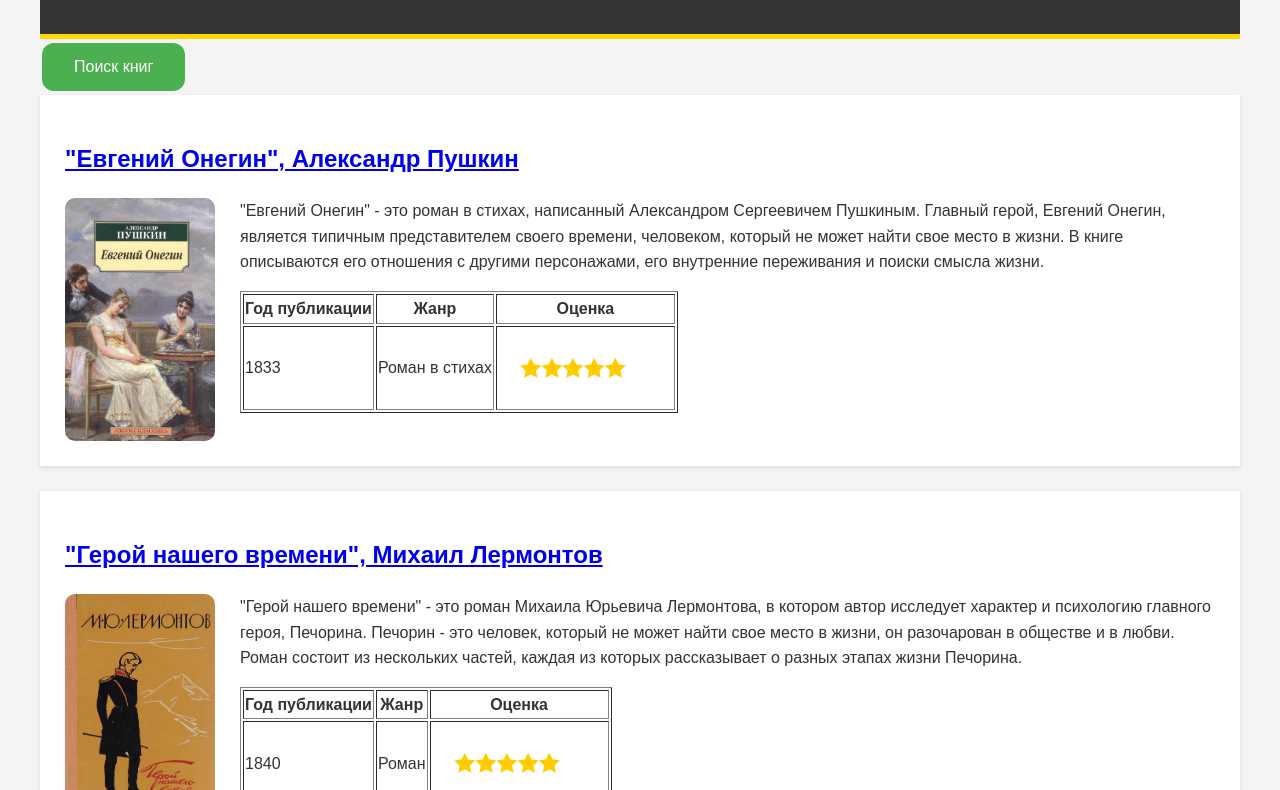
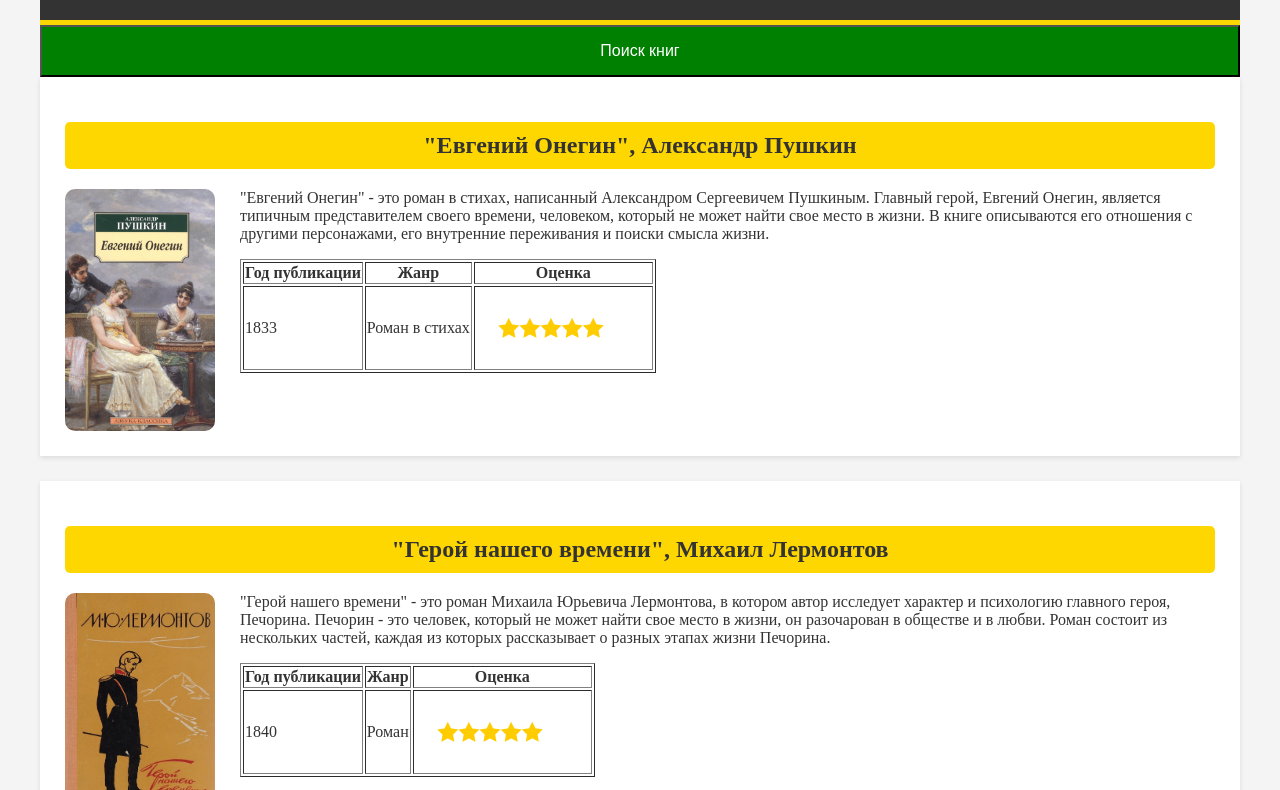
Before and after one commit to 5l1me/reviews_book, a plain HTML site: page index.html in a window 1280 px wide. Shown: the part 100-890 px from the top of the page. Drawn offline with Linux system fonts and the light colour scheme.

Commit message:
update front

```diff
--- a/books/book_styles.css
+++ b/books/book_styles.css
@@ -21,8 +21,14 @@ p {
 
 
 a {
-    color: #005a9c;
+    display: block;
+    background-color: #005a9c;
+    color: white;
     text-decoration: none;
+    padding: 10px;
+    border-radius: 5px;
+    text-align: center;
+    width: 200px;
 }
 
 a:hover {
--- a/index.html
+++ b/index.html
@@ -1,20 +1,21 @@
 <!DOCTYPE html>
-<html>
+<html lang="ru">
 <head>
     <title>Обзоры книг</title>
+    <meta charset="UTF-8">
     <link rel="stylesheet" href="styles.css">
-
 </head>
 <body>
     <div id="header">
         <h1>Обзоры книг</h1>
-
     </div>
     <button onclick="searchFunction()">Поиск книг</button>
     <div class="book-review" id="Евгений Онегин">
-        <h2><a href="books/onegin.html">"Евгений Онегин", Александр Пушкин</a></h2>
+        <h2><a href="books/onegin.html" >"Евгений Онегин", Александр Пушкин</a></h2>
         <img src="covers/onegin.jpeg" alt="Обложка книги 'Евгений Онегин'">
         <p>"Евгений Онегин" - это роман в стихах, написанный Александром Сергеевичем Пушкиным. Главный герой, Евгений Онегин, является типичным представителем своего времени, человеком, который не может найти свое место в жизни. В книге описываются его отношения с другими персонажами, его внутренние переживания и поиски смысла жизни. </p>
+
+        <!-- Таблица с текстовым и графическим контентом -->
         <table border="1">
             <tr>
                 <th>Год публикации</th>
@@ -29,6 +30,7 @@
                 </td>
             </tr>
         </table>
+
     </div>
 
     <div class="book-review" id="Герой нашего времени">
@@ -37,6 +39,8 @@
         <div class="book-review-text">
             <p>"Герой нашего времени" - это роман Михаила Юрьевича Лермонтова, в котором автор исследует характер и психологию главного героя, Печорина. Печорин - это человек, который не может найти свое место в жизни, он разочарован в обществе и в любви. Роман состоит из нескольких частей, каждая из которых рассказывает о разных этапах жизни Печорина.</p>
         </div>
+
+        <!-- Таблица с текстовым и графическим контентом -->
         <table border="1">
             <tr>
                 <th>Год публикации</th>
@@ -49,14 +53,16 @@
                 <td><img src="additional_img/5-stars.png" alt="5 звёзд"></td>
             </tr>
         </table>
+
     </div>
 
 
     <div class="book-review" id="Мертвые души">
-        <h2><a href="books/dead_souls.html">"Мертвые души", Николай Гоголь</a></h2>
+        <h2><a href="books/dead_souls.html">"Мёртвые души", Николай Гоголь</a></h2>
         <img src="covers/dead_souls.jpeg" alt="Обложка книги 'Мертвые души'">
         <p>"Мертвые души" - это сатирический роман Николая Васильевича Гоголя. Главный герой, Чичиков, путешествует по России, покупая "мертвые души" - крестьян, которые уже умерли, но все еще числятся в списках. В книге Гоголь обличает пороки русского общества, показывая его лицемерие и коррупцию.</p>
-        <!-- Вставляем таблицу ниже текста обзора -->
+
+        <!-- Таблица с текстовым и графическим контентом -->
         <table border="1">
             <tr>
                 <th>Год публикации</th>
@@ -69,6 +75,7 @@
                 <td><img src="additional_img/5-stars.png" alt="5 звёзд"></td>
             </tr>
         </table>
+
     </div>
 
 
@@ -78,7 +85,8 @@
         <div class="book-review-text">
             <p>"Преступление и наказание" - это роман Федора Михайловича Достоевского, в котором главный герой, Родион Раскольников, совершает убийство. В книге исследуется моральная дилемма Раскольникова, его внутренние переживания и поиск смысла жизни. Достоевский также исследует тему социальной несправедливости и бедности в России того времени.</p>
         </div>
-        <!-- Вставляем таблицу ниже текста обзора -->
+
+        <!-- Таблица с текстовым и графическим контентом -->
         <table border="1">
             <tr>
                 <th>Год публикации</th>
@@ -92,6 +100,7 @@
                     <img src="additional_img/5-stars.png" alt="5 звёзд"></td>
             </tr>
         </table>
+
     </div>
 
 
@@ -101,7 +110,8 @@
         <p>
             "Война и мир" - это эпический роман Льва Николаевича Толстого, который описывает жизнь русского общества во время Наполеоновских войн. В книге рассказывается о жизни нескольких семей, их отношениях, любви и войне. Толстой исследует тему войны, ее влияние на людей и общество, а также показывает, как война меняет жизнь каждого человека.
         </p>
-        <!-- Вставляем таблицу ниже текста обзора -->
+
+        <!-- Таблица с текстовым и графическим контентом -->
         <table border="1">
             <tr>
                 <th>Год публикации</th>
@@ -114,7 +124,10 @@
                 <td><img src="additional_img/5-stars.png" alt="5 звёзд"></td>
             </tr>
         </table>
+
     </div>
+
+    <!-- Якорь -->
     <a href="#header">Вернуться к началу</a>
 
     <script src="script.js"></script> <!-- Связывание с внешним файлом сценария -->
@@ -125,3 +138,6 @@
         }
     </script>
     <button onclick="showMessage()">Количество книг на платформе</button> <!-- Обработчик событий -->
+
+</body>
+</html>
--- a/styles.css
+++ b/styles.css
@@ -1,15 +1,14 @@
 body {
-    background-color: #f4f4f4;
+    background: #f4f4f4;
     color: #333;
-    font-family: 'Arial', sans-serif;
-    line-height: 1.6;
+    font: 1.6 'Arial', sans-serif;
     max-width: 1200px;
-    margin: 0 auto;
+    margin: auto;
     padding: 0 20px;
 }
 
 #header {
-    background-color: #333;
+    background: #333;
     color: #fff;
     padding: 20px 0;
     text-align: center;
@@ -17,8 +16,7 @@ body {
 }
 
 .book-review {
-    background-color: #fff;
-    border: none;
+    background: #fff;
     box-shadow: 0 2px 5px rgba(0,0,0,0.1);
     margin-bottom: 25px;
     padding: 25px;
@@ -28,24 +26,35 @@ body {
 .book-review img {
     float: left;
     width: 150px;
-    height: auto;
     margin-right: 25px;
     border-radius: 10px;
 }
+
 button {
-    background-color: #4CAF50; /* Зеленый */
-    border: none;
-    color: white;
+    background: green;
+    color: #fff;
     padding: 15px 32px;
     text-align: center;
-    text-decoration: none;
-    display: inline-block;
+    display: block;
     font-size: 16px;
-    margin: 4px 2px;
-    cursor: pointer;
-    border-radius: 12px;
+    width: 100%;
 }
 
 button:hover {
-    background-color: #45a049;
+    background: #45a049;
 }
+
+a {
+    display: block;
+    background: #ffd700;
+    color: #333;
+    text-decoration: none;
+    padding: 10px;
+    border-radius: 5px;
+    text-align: center;
+    margin: auto;
+}
+
+a:hover {
+    text-decoration: underline;
+}
```
Also changed, not shown: books/crime_and_punishment.html (+8 -2 lines), books/dead_souls.html (+8 -2 lines), books/hero.html (+8 -2 lines), books/onegin.html (+9 -4 lines), books/war_and_peace.html (+9 -2 lines).
